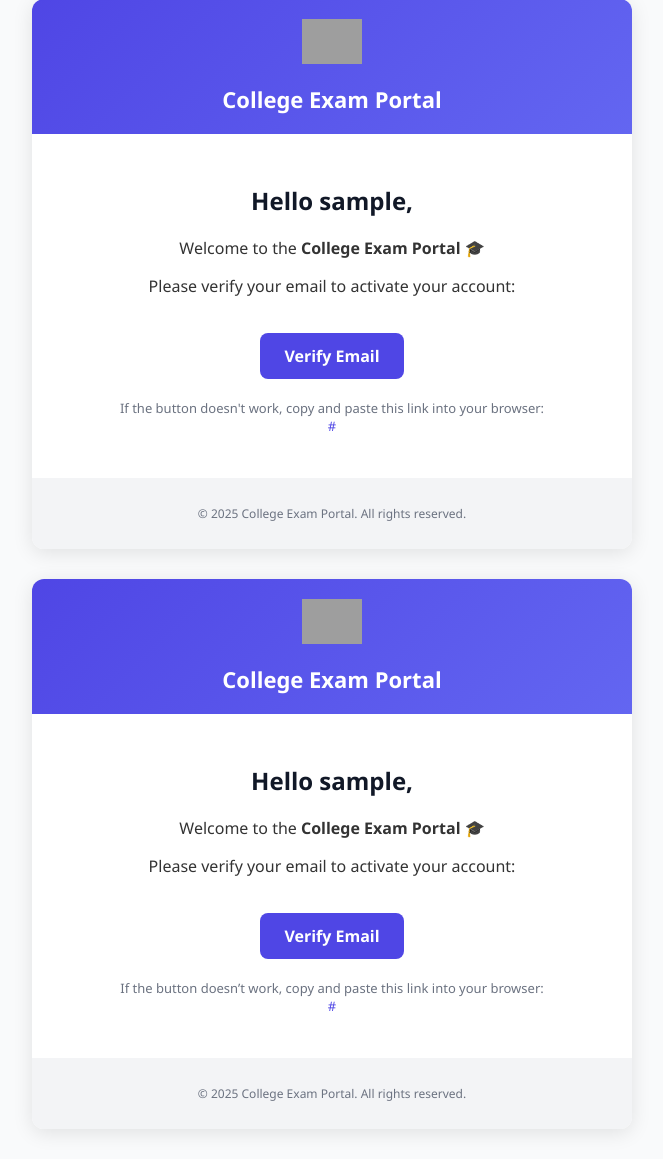
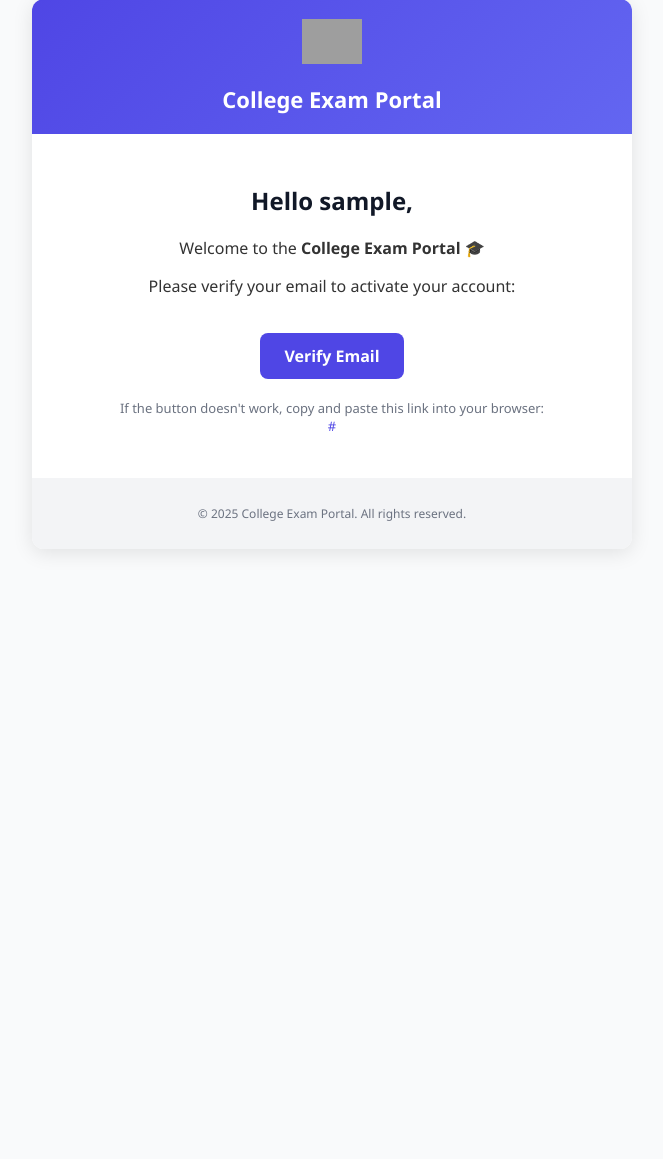
Before and after one commit to Nileshpar835/college_exam_portal, a Django app: template templates/users/verify_email.html in a window 1280 px wide. Shown: the part 31-1190 px from the top of the page, without its empty margins (308-971 px from the left). After the commit the page ends 584 px from the top, so only its background shows below. Run offline with Django 5.2, Linux system fonts and the light colour scheme; the template is opened without the code that fills it: most values are stand-ins (such as "Sample title", 1, 10 or a date in 2020); grey boxes are pictures that could not be loaded.

Commit message:
Update verify_email.html

```diff
--- a/templates/users/verify_email.html
+++ b/templates/users/verify_email.html
@@ -85,90 +85,3 @@
   </div>
 </body>
 </html>
-<!DOCTYPE html>
-<html lang="en">
-<head>
-  <meta charset="UTF-8">
-  <title>Email Verification</title>
-  <style>
-    body {
-      font-family: 'Segoe UI', Tahoma, Geneva, Verdana, sans-serif;
-      background-color: #f9fafb;
-      margin: 0;
-      padding: 0;
-      color: #333;
-    }
-    .container {
-      max-width: 600px;
-      margin: 30px auto;
-      background: #ffffff;
-      border-radius: 12px;
-      box-shadow: 0 4px 20px rgba(0,0,0,0.1);
-      overflow: hidden;
-    }
-    .header {
-      background: linear-gradient(135deg, #4f46e5, #6366f1);
-      padding: 20px;
-      text-align: center;
-      color: white;
-    }
-    .header h1 {
-      margin: 0;
-      font-size: 22px;
-    }
-    .body {
-      padding: 30px;
-      text-align: center;
-    }
-    .body h2 {
-      color: #111827;
-    }
-    .button {
-      display: inline-block;
-      margin-top: 20px;
-      padding: 12px 24px;
-      background: #4f46e5;
-      color: white !important;
-      font-weight: bold;
-      text-decoration: none;
-      border-radius: 8px;
-      transition: background 0.3s ease;
-    }
-    .button:hover {
-      background: #4338ca;
-    }
-    .footer {
-      padding: 15px;
-      text-align: center;
-      font-size: 12px;
-      background: #f3f4f6;
-      color: #6b7280;
-    }
-    img.logo {
-      width: 60px;
-      margin-bottom: 15px;
-    }
-  </style>
-</head>
-<body>
-  <div class="container">
-    <div class="header">
-      <img src="https://img.icons8.com/color/96/000000/graduation-cap.png" alt="Logo" class="logo">
-      <h1>College Exam Portal</h1>
-    </div>
-    <div class="body">
-      <h2>Hello {{ username }},</h2>
-      <p>Welcome to the <strong>College Exam Portal</strong> 🎓</p>
-      <p>Please verify your email to activate your account:</p>
-      <a href="{{ verify_url }}" class="button">Verify Email</a>
-      <p style="margin-top:20px; font-size: 13px; color: #6b7280;">
-        If the button doesn’t work, copy and paste this link into your browser:<br>
-        <span style="color:#4f46e5">{{ verify_url }}</span>
-      </p>
-    </div>
-    <div class="footer">
-      <p>© 2025 College Exam Portal. All rights reserved.</p>
-    </div>
-  </div>
-</body>
-</html>
```
